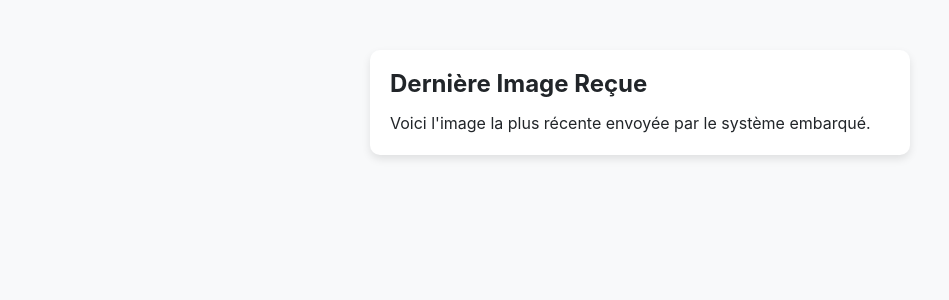
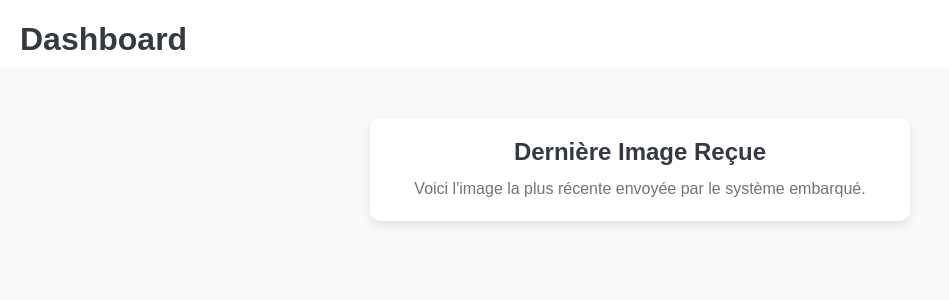
Before and after one commit to 2001MARIEM/DjangoProject, a Django app: template imageapp/templates/imageapp/dashboard.html in a window 1280 px wide. Shown: the top 300 px of the page, without its empty margins (0-949 px from the left). Run offline with Django 5.2, Linux system fonts and the light colour scheme; the template is opened without the code that fills it, so the values that code supplies are empty; parts of the project's set-up code (start-up, migrations or seed data) failed here and were passed over; some libraries are stand-ins or nearby versions.

Commit message:
Ajout de nouvelles fonctionnalités et corrections de bugs

```diff
--- a/IOTplatform/urls.py
+++ b/IOTplatform/urls.py
@@ -6,6 +6,6 @@ from django.urls import path , include
 
 urlpatterns = [
     path('admin/', admin.site.urls),
-    path('api/', include('imageapp.urls')),
-    path('', home, name='home'),
+    #path('api/', include('imageapp.urls')),
+    path('', include('imageapp.urls')),
 ] + static(settings.MEDIA_URL, document_root=settings.MEDIA_ROOT)
--- a/imageapp/templates/imageapp/dashboard.html
+++ b/imageapp/templates/imageapp/dashboard.html
@@ -1,5 +1,5 @@
 <!DOCTYPE html>
-<html lang="en">
+<html lang="fr">
 <head>
     <meta charset="UTF-8">
     <meta name="viewport" content="width=device-width, initial-scale=1.0">
@@ -9,39 +9,67 @@
     <style>
         body {
             background-color: #f8f9fa;
+            margin: 0;
+            padding: 0;
+            font-family: Arial, sans-serif;
+        }
+        .dashboard-header {
+            background-color: #ffffff;
+            padding: 20px 20px 10px 20px;
+
+        }
+        .dashboard-title {
+            font-size: 2rem;
+            font-weight: bold;
+            margin: 0; /* Supprime les marges par défaut */
+            color: #343a40;
         }
         .container {
-            margin-top: 50px;
+            margin-top: 50px; /* Ajuste la marge supérieure pour espacer du header */
         }
         .card {
             border: none;
             border-radius: 10px;
             box-shadow: 0 4px 8px rgba(0, 0, 0, 0.1);
+            overflow: hidden;
         }
-        .card-img-top {
-            text-align: center;
+        .card-img-bottom {
+            border-bottom-left-radius: 10px;
+            border-bottom-right-radius: 10px;
+            width: 100%;
+            height: auto;
         }
         .card-body {
-
-            border-top-left-radius: 10px;
-            border-top-right-radius: 10px;
+            text-align: center;
+            background-color: #ffffff; /* Optionnel : Ajoute un fond blanc pour le texte */
         }
         .card-title {
             font-size: 1.5rem;
             font-weight: bold;
+            margin-bottom: 10px;
+            color: #343a40;
+        }
+        .card-text {
+            color: #6c757d;
         }
     </style>
 </head>
 <body>
+    <!-- Header avec le mot "Dashboard" aligné à gauche -->
+    <div class="dashboard-header">
+        <h4 class="dashboard-title">Dashboard</h4>
+    </div>
+
+    <!-- Contenu principal dans une container Bootstrap -->
     <div class="container">
         <div class="row justify-content-center">
             <div class="col-md-6">
                 <div class="card">
-                    <img src="{% url 'serve_image' image_id %}" class="card-img-top" alt="{{ image_filename }}">
                     <div class="card-body">
                         <h5 class="card-title">Dernière Image Reçue</h5>
                         <p class="card-text">Voici l'image la plus récente envoyée par le système embarqué.</p>
                     </div>
+                    <img src="{% url 'serve_image' image_id %}" class="card-img-bottom" alt="{{ image_filename }}">
                 </div>
             </div>
         </div>
--- a/imageapp/urls.py
+++ b/imageapp/urls.py
@@ -2,8 +2,8 @@ from django.urls import path
 from . import views
 
 urlpatterns = [
-    path('upload/', views.upload_image, name='upload_image'),  #as_view() transforme la classe ImageUploadView en view
-    path('dashboard/', views.dashboard, name='dashboard'),
-    path('', views.home, name='home'),
-    path('image/<str:file_id>/', views.serve_image, name='serve_image'),
+    #path('upload/', views.upload_image, name='upload_image'),
+    #path('dashboard/', views.dashboard, name='dashboard'),
+    #path('', views.home, name='home'),
+    path('', views.dashboard, name='dashboard'),path('image/<str:file_id>/', views.serve_image, name='serve_image'),
 ]
```
